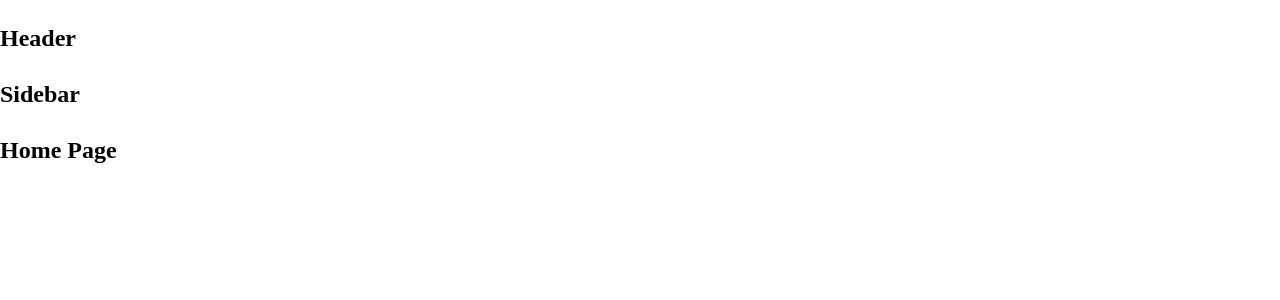
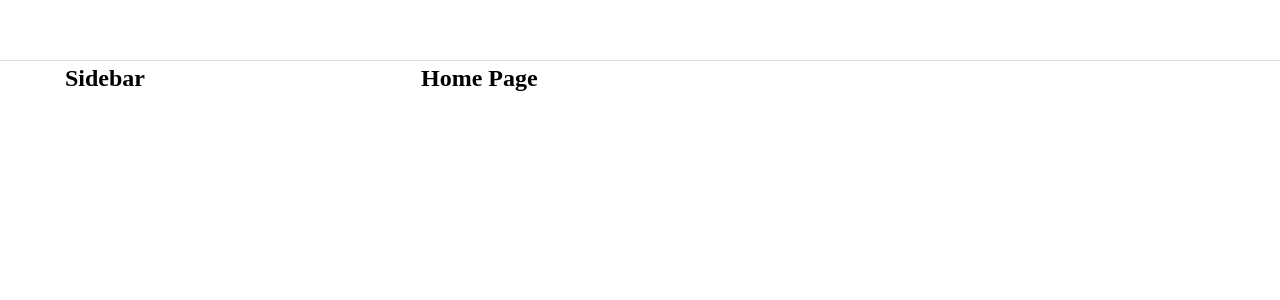
Before and after one commit to tranducmanh235/tiktok-ui, a React (Create React App) app: page / in a window 1280 px wide. Shown: the top 300 px of the page. Built offline with nearby package versions, Linux system fonts and the light colour scheme.

Commit message:
build DefaultLayout

```diff
--- a/package.json
+++ b/package.json
@@ -6,6 +6,7 @@
         "@testing-library/jest-dom": "^5.16.5",
         "@testing-library/react": "^13.4.0",
         "@testing-library/user-event": "^13.5.0",
+        "classnames": "^2.3.2",
         "normalize.css": "^8.0.1",
         "react": "^18.2.0",
         "react-dom": "^18.2.0",
--- a/src/components/GlobalStyles/GlobalStyles.scss
+++ b/src/components/GlobalStyles/GlobalStyles.scss
@@ -3,9 +3,15 @@
 
 :root {
     --primary: #fe2c55;
+
+    // Default Layout
+    --default-layout-header-height: 60px;
+    --default-layout-width: 1150px;
 }
 
 * {
+    margin: 0;
+    padding: 0;
     box-sizing: border-box;
 }
 
--- /dev/null
+++ b/src/components/Layout/DefaultLayout/DefaultLayout.module.scss
@@ -0,0 +1,14 @@
+.wrapper {
+    display: flex;
+    flex-direction: column;
+    align-items: center;
+}
+
+.container {
+    width: var(--default-layout-width);
+    display: flex;
+}
+
+.content {
+    flex: 1;
+}
--- /dev/null
+++ b/src/components/Layout/DefaultLayout/Sidebar/Sidebar.module.scss
@@ -0,0 +1,4 @@
+.wrapper {
+    width: 356px;
+    min-height: 1000px;
+}
--- a/src/components/Layout/DefaultLayout/Sidebar/index.js
+++ b/src/components/Layout/DefaultLayout/Sidebar/index.js
@@ -1,5 +1,14 @@
+import classNames from 'classnames/bind';
+import styles from './Sidebar.module.scss';
+
+const cx = classNames.bind(styles);
+
 function Sidebar() {
-    return <h2>Sidebar</h2>;
+    return (
+        <aside className={cx('wrapper')}>
+            <h2>Sidebar</h2>
+        </aside>
+    );
 }
 
 export default Sidebar;
--- a/src/components/Layout/DefaultLayout/index.js
+++ b/src/components/Layout/DefaultLayout/index.js
@@ -1,13 +1,17 @@
 import Header from '~/components/Layout/components/Header';
 import Sidebar from './Sidebar';
+import styles from './DefaultLayout.module.scss';
+import classNames from 'classnames/bind';
+
+const cx = classNames.bind(styles);
 
 function DefaultLayout({ children }) {
     return (
-        <div>
+        <div className={cx('wrapper')}>
             <Header />
-            <div className="container">
+            <div className={cx('container')}>
                 <Sidebar />
-                <div className="content">{children}</div>
+                <div className={cx('content')}>{children}</div>
             </div>
         </div>
     );
--- /dev/null
+++ b/src/components/Layout/components/Header/Header.module.scss
@@ -0,0 +1,12 @@
+.wrapper {
+    width: 100%;
+    height: var(--default-layout-header-height);
+    box-shadow: 0px 1px 1px rgb(0 0 0 / 12%);
+    display: flex;
+    justify-content: center;
+
+    .inner {
+        height: 100%;
+        width: var(--default-layout-width);
+    }
+}
--- a/src/components/Layout/components/Header/index.js
+++ b/src/components/Layout/components/Header/index.js
@@ -1,5 +1,15 @@
+import classNames from 'classnames/bind';
+import styles from './Header.module.scss';
+// import './Header.scss';
+
+const cx = classNames.bind(styles);
+
 function Header() {
-    return <h2>Header</h2>;
+    return (
+        <header className={cx('wrapper')}>
+            <div className={cx('inner')}></div>
+        </header>
+    );
 }
 
 export default Header;
```
Also changed, not shown: 1 other file (tests, documents, lock files or other folders).
